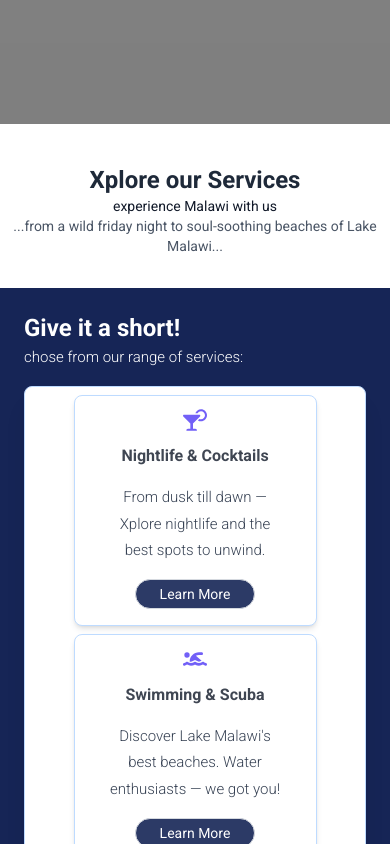
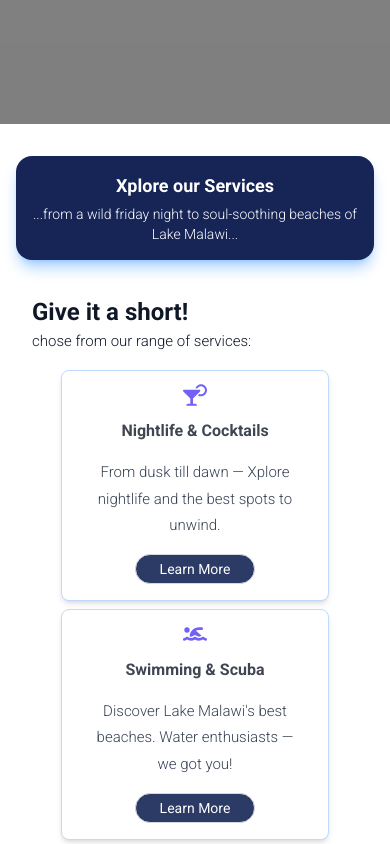
Before and after one commit to arthurdevlin/cardsproject, a React (Vite) app: page / in a window 390 px wide. Shown: the part 720-1564 px from the top of the page. Built offline with nearby package versions, Linux system fonts and the light colour scheme.

Commit message:
A few css fine tuning and adjustments to the services section

```diff
--- a/src/components/header/Navbar.jsx
+++ b/src/components/header/Navbar.jsx
@@ -14,7 +14,7 @@ const navLinks = [
 const Navbar = () => {
   return (
     <>
-      <nav className="fixed z-50 flex w-full items-center p-8 top-2">
+      <nav className="fixed z-50 flex w-full items-center p-8 top-0">
         {/*Logo Section*/}
         <div className="flex  px-1  text-white text-sm cursor-pointer">
           Xplore <span className="font-extrabold text-2xl ">.MW</span>
--- a/src/sections/Hero.jsx
+++ b/src/sections/Hero.jsx
@@ -9,7 +9,7 @@ const Hero = () => {
         {/**Hero wrpper*/}
         <div className="flex-col md:justify-center items-center mt-30 mx-8 ">
           {/**Hero text stuff */}
-          <h1 className="font-bold text-3xl sm:text-3xl md:text-5xl">
+          <h1 className="font-semibold text-3xl sm:text-3xl md:text-5xl">
             Welcome. <br />{" "}
             <span className=" text-gray-300 font-bold">Takulandirani</span>
             <span className="text-sm md:text-xl sm:text-lg font-bold">
@@ -34,15 +34,19 @@ const Hero = () => {
                   <Button>Discover</Button>
                   <Button variant="secondary">Sign Up</Button>
                 </div>
-              </div><div className="bg-amber-50/20 hidden sm:flex flex-col absolute right-0 rounded-3xl px-4 text-sm p-2">
+              </div>
+              <div className="bg-amber-50/20 hidden sm:flex flex-col absolute right-0 rounded-3xl px-4 text-sm p-2">
+                <h1 className="justify-center w-50 flex font-bold">
+                  TRENDING EVENTS
+                </h1>
 
-                  <h1 className="justify-center w-50 flex font-bold">TRENDING EVENTS</h1>
-
-
-                 <h1 className="flex gap-3 p-2"><FaLocationDot/> Blues Bar & Restuarant</h1>
-                 <p> <span className="font-bold">EVENT:</span> KucheKuche Launch</p>
-
-
+                <h1 className="flex gap-3 p-2">
+                  <FaLocationDot /> Blues Bar & Restuarant
+                </h1>
+                <p>
+                  {" "}
+                  <span className="font-bold">EVENT:</span> KucheKuche Launch
+                </p>
               </div>
             </div>
           </div>
--- a/src/sections/Places.jsx
+++ b/src/sections/Places.jsx
@@ -20,13 +20,15 @@ const Blantyre = () => {
           {cardsData.map((item) => (
             <li key={item.id}>
               {" "}
-              <Card className=" gap-10 m-1">
+              <Card className=" gap-10 m-4">
+                <CardTitle>{item.category}</CardTitle>
                 <CardImage src={item.image}></CardImage>
 
-                <CardFooter>{item.CardFooter}<CardTitle>{item.category}</CardTitle>
-                <CardHeader>{item.title}</CardHeader>
+                <CardFooter>
+                  {item.CardFooter}
+                  <CardHeader>{item.title}</CardHeader>
 
-                <CardBody>{item.description}</CardBody>
+                  <CardBody>{item.description}</CardBody>
                 </CardFooter>
               </Card>
             </li>
--- a/src/sections/Services.jsx
+++ b/src/sections/Services.jsx
@@ -3,25 +3,26 @@ import ServiceCard from "../components/cards/ServiceCard";
 
 const Services = () => {
   return (
-    <section className="min-h-screen flex text-gray-900 items-center flex-col overflow-hidden  sm:m-10 py-10 sm:py-20 ">
-      <div className="flex flex-col items-center justify-center  mb-4 animate-fadeIn">
-        <h1 className="text-2xl md:text-4xl font-bold text-center text-gray-800">
+    <section className="min-h-screen flex  text-gray-900 items-center flex-col overflow-hidden px-4 sm:px-6 md:px-8 lg:px-12 xl:px-16 2xl:px-20 py-8 sm:py-12 md:py-16 lg:py-20">
+      <div className="flex flex-col items-center justify-center pt-4 py-4 px-2 sm:px-4 md:px-6 animate-fadeIn bg-blue-950 rounded-2xl shadow-lg shadow-blue-400/50  mb-5 md:mb-10">
+        <h1 className="text-lg sm:text-2xl md:text-4xl font-bold text-center text-white  mb-1">
           Xplore our Services
         </h1>
-        <span className="text-center text-sm">experience Malawi with us</span>
-        <span className="text-center text-sm md:text-lg text-gray-600 max-w-xl">
+
+        <span className="text-center text-sm md:text-lg font-thin  text-white max-w-md">
           ...from a wild friday night to soul-soothing beaches of Lake Malawi...
         </span>
       </div>
       {/* Service cards wrapper */}
-      <div className=" w-full flex flex-col justify-center p-6 m-4 sm:items-start md:px-3 sm:rounded-2xl bg-blue-950 transition-all duration-300">
-        <div className="text-xl sm:hidden font-bold text-left  text-white mb-4">
+      <div className=" w-full flex flex-col justify-center items-center md:px-3  sm:rounded-2xl transition-all duration-300 ">
+        <div className = "flex-col justify-center rounded-2xl  p-4 sm:p-6 w-full">
+
             <h1 className="text-2xl font-semibold">Give it a short!</h1>
             <p>chose from our range of services:</p>
           </div>
           {/* widescreen grabber hidden */}
-        <div className="flex flex-col justify-center items-center w-full border border-blue-200    shadow-xl bg-white rounded-lg p-2 pb-8">
-          <div className="text-xl  items-center font-bold hidden bg-blue-950 py-2 px-4 rounded-2xl sm:flex flex-col text-white mb-4">
+
+            <div className="text-xl  justify-center items-center font-bold hidden  py-2 px-4 rounded-2xl flex-col text-white mb-4">
               Give it a short!
               <p>chose from our range of services:</p>
             </div>
@@ -29,7 +30,8 @@ const Services = () => {
               {cardsInfo.map((item) => (
                 <ServiceCard item={item} key={item.id} />
               ))}
-          </div>
+
+
         </div>
       </div>
     </section>
```
Lines whose indentation alone changed are shown as unchanged.
